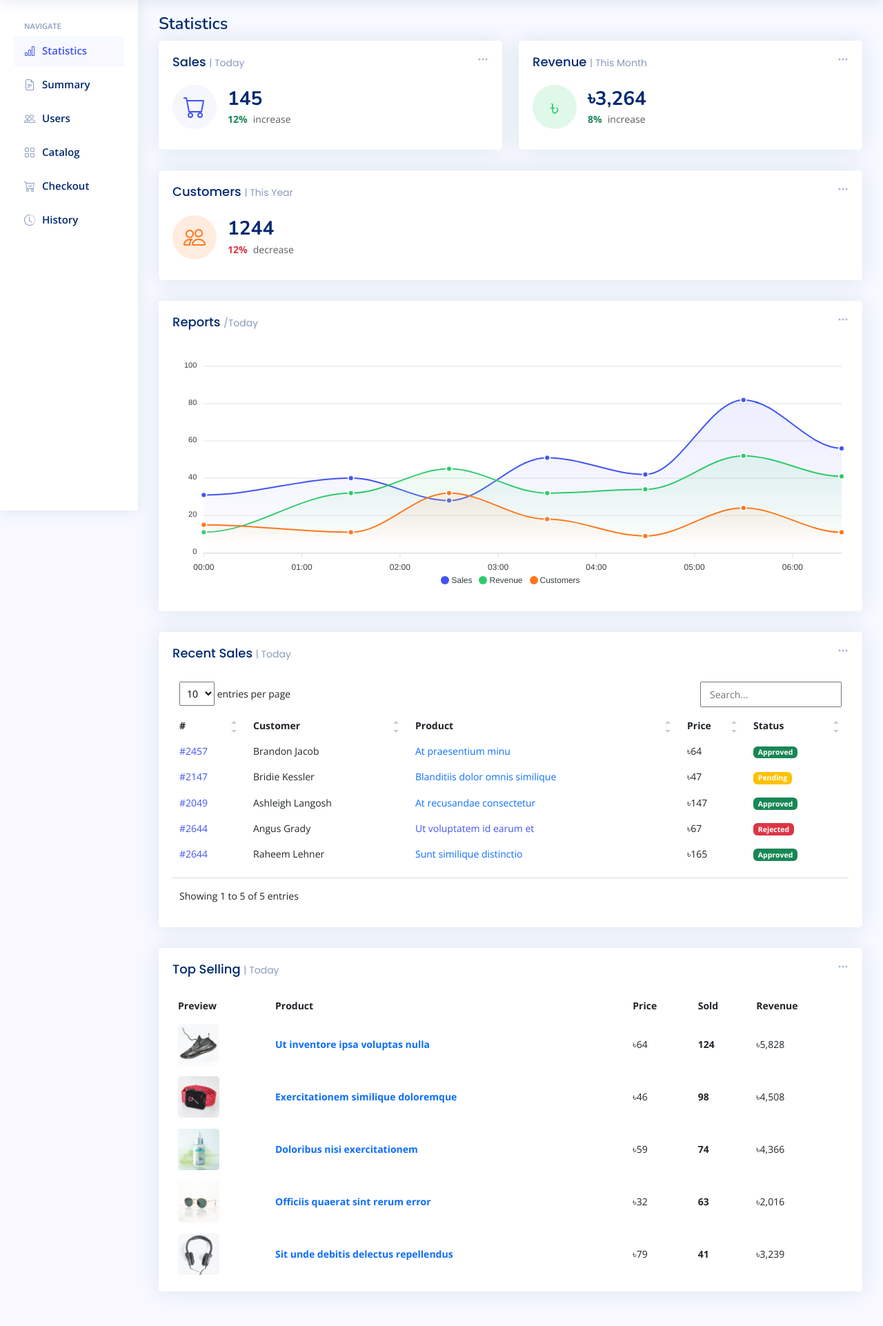
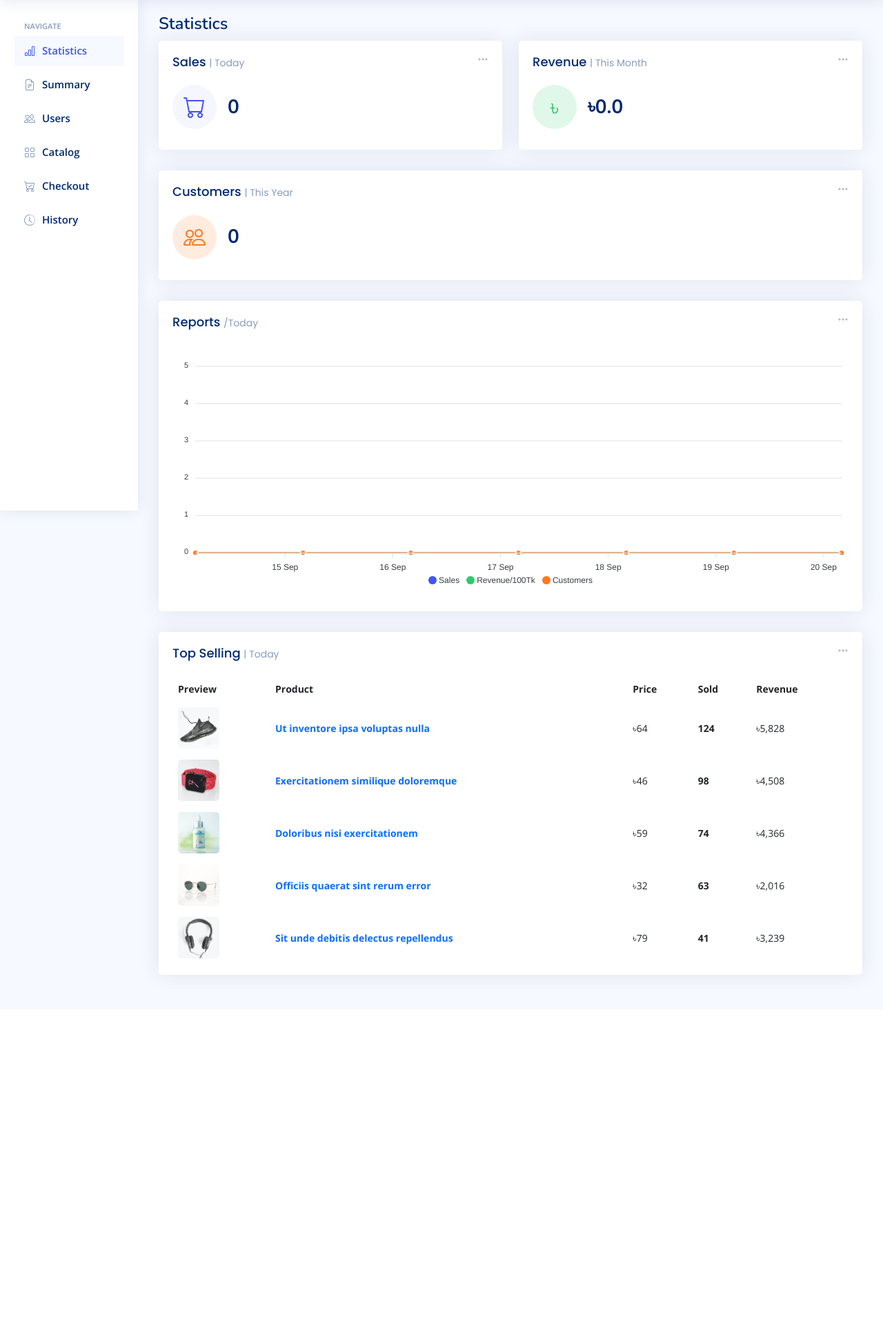
Before and after one commit to Mahdi3M/Canteen_Management, a Django app: page /home/ in a window 1280 px wide. Shown: the part 60-1982 px from the top of the page at 69% size. After the commit the page ends 1488 px from the top, so only its background shows below. Run offline with Django 4.2, Linux system fonts and the light colour scheme; a user stored in the database is signed in; tables that the repository leaves empty hold one stand-in row (values such as "Sample post"); grey boxes marked "Sample" are stand-in pictures; some libraries are stand-ins or nearby versions.

Commit message:
Statistics Chart and Cards Complete

```diff
--- a/Canteen_Management/Canteen/templates/Canteen/admin_summary.html
+++ b/Canteen_Management/Canteen/templates/Canteen/admin_summary.html
@@ -5,7 +5,7 @@
 <main id="main" class="main">
 
   <div class="pagetitle">
-    <h1>Statistics</h1>
+    <h1>Summary</h1>
   </div><!-- End Page Title -->
 
   <!-- Pills Tabs -->
--- a/Canteen_Management/Canteen/templates/Canteen/index.html
+++ b/Canteen_Management/Canteen/templates/Canteen/index.html
@@ -40,9 +40,7 @@
                       <i class="bi bi-cart"></i>
                     </div>
                     <div class="ps-3">
-                      <h6>145</h6>
-                      <span class="text-success small pt-1 fw-bold">12%</span> <span class="text-muted small pt-2 ps-1">increase</span>
-
+                      <h6>{{ weekly.total_sales }}</h6>
                     </div>
                   </div>
                 </div>
@@ -75,9 +73,7 @@
                       <span class="taka-symbol">&#2547;</span>
                     </div>
                     <div class="ps-3">
-                      <h6>৳3,264</h6>
-                      <span class="text-success small pt-1 fw-bold">8%</span> <span class="text-muted small pt-2 ps-1">increase</span>
-
+                      <h6>৳{{ weekly.total_revenue }}</h6>
                     </div>
                   </div>
                 </div>
@@ -111,9 +107,7 @@
                       <i class="bi bi-people"></i>
                     </div>
                     <div class="ps-3">
-                      <h6>1244</h6>
-                      <span class="text-danger small pt-1 fw-bold">12%</span> <span class="text-muted small pt-2 ps-1">decrease</span>
-
+                      <h6>{{ weekly.total_customer }}</h6>
                     </div>
                   </div>
 
@@ -147,16 +141,17 @@
 
                   <script>
                     document.addEventListener("DOMContentLoaded", () => {
+                      console.log({{ weekly.sales|safe }})
                       new ApexCharts(document.querySelector("#reportsChart"), {
                         series: [{
                           name: 'Sales',
-                          data: [31, 40, 28, 51, 42, 82, 56],
+                          data: {{ weekly.sales|safe }},
                         }, {
-                          name: 'Revenue',
-                          data: [11, 32, 45, 32, 34, 52, 41]
+                          name: 'Revenue/100Tk',
+                          data: {{ weekly.revenue|safe }},
                         }, {
                           name: 'Customers',
-                          data: [15, 11, 32, 18, 9, 24, 11]
+                          data: {{ weekly.customer|safe}},
                         }],
                         chart: {
                           height: 350,
@@ -187,7 +182,7 @@
                         },
                         xaxis: {
                           type: 'datetime',
-                          categories: ["2018-09-19T00:00:00.000Z", "2018-09-19T01:30:00.000Z", "2018-09-19T02:30:00.000Z", "2018-09-19T03:30:00.000Z", "2018-09-19T04:30:00.000Z", "2018-09-19T05:30:00.000Z", "2018-09-19T06:30:00.000Z"]
+                          categories: {{ weekly.time|safe }},
                         },
                         tooltip: {
                           x: {
@@ -203,80 +198,6 @@
 
               </div>
             </div><!-- End Reports -->
-
-            <!-- Recent Sales -->
-            <div class="col-12">
-              <div class="card recent-sales overflow-auto">
-
-                <div class="filter">
-                  <a class="icon" href="#" data-bs-toggle="dropdown"><i class="bi bi-three-dots"></i></a>
-                  <ul class="dropdown-menu dropdown-menu-end dropdown-menu-arrow">
-                    <li class="dropdown-header text-start">
-                      <h6>Filter</h6>
-                    </li>
-
-                    <li><a class="dropdown-item" href="#">Today</a></li>
-                    <li><a class="dropdown-item" href="#">This Month</a></li>
-                    <li><a class="dropdown-item" href="#">This Year</a></li>
-                  </ul>
-                </div>
-
-                <div class="card-body">
-                  <h5 class="card-title">Recent Sales <span>| Today</span></h5>
-
-                  <table class="table table-borderless datatable">
-                    <thead>
-                      <tr>
-                        <th scope="col">#</th>
-                        <th scope="col">Customer</th>
-                        <th scope="col">Product</th>
-                        <th scope="col">Price</th>
-                        <th scope="col">Status</th>
-                      </tr>
-                    </thead>
-                    <tbody>
-                      <tr>
-                        <th scope="row"><a href="#">#2457</a></th>
-                        <td>Brandon Jacob</td>
-                        <td><a href="#" class="text-primary">At praesentium minu</a></td>
-                        <td>৳64</td>
-                        <td><span class="badge bg-success">Approved</span></td>
-                      </tr>
-                      <tr>
-                        <th scope="row"><a href="#">#2147</a></th>
-                        <td>Bridie Kessler</td>
-                        <td><a href="#" class="text-primary">Blanditiis dolor omnis similique</a></td>
-                        <td>৳47</td>
-                        <td><span class="badge bg-warning">Pending</span></td>
-                      </tr>
-                      <tr>
-                        <th scope="row"><a href="#">#2049</a></th>
-                        <td>Ashleigh Langosh</td>
-                        <td><a href="#" class="text-primary">At recusandae consectetur</a></td>
-                        <td>৳147</td>
-                        <td><span class="badge bg-success">Approved</span></td>
-                      </tr>
-                      <tr>
-                        <th scope="row"><a href="#">#2644</a></th>
-                        <td>Angus Grady</td>
-                        <td><a href="#" class="text-primar">Ut voluptatem id earum et</a></td>
-                        <td>৳67</td>
-                        <td><span class="badge bg-danger">Rejected</span></td>
-                      </tr>
-                      <tr>
-                        <th scope="row"><a href="#">#2644</a></th>
-                        <td>Raheem Lehner</td>
-                        <td><a href="#" class="text-primary">Sunt similique distinctio</a></td>
-                        <td>৳165</td>
-                        <td><span class="badge bg-success">Approved</span></td>
-                      </tr>
-                    </tbody>
-                  </table>
-
-                </div>
-
-              </div>
-            </div><!-- End Recent Sales -->
 
             <!-- Top Selling -->
             <div class="col-12">
--- a/Canteen_Management/Canteen/templates/Canteen/register.html
+++ b/Canteen_Management/Canteen/templates/Canteen/register.html
@@ -141,9 +141,6 @@
                 </div>
               </div>
             </form>
-
-
-
             <div class="credits">
               <!-- All the links in the footer should remain intact. -->
               <!-- You can delete the links only if you purchased the pro version. -->
--- a/Canteen_Management/Canteen/views.py
+++ b/Canteen_Management/Canteen/views.py
@@ -2,13 +2,14 @@ from django.shortcuts import render, redirect
 from django.contrib.auth.decorators import login_required
 from django.contrib.auth import authenticate, login, logout
 from django.contrib import messages
+from django.utils import timezone
 from django.utils.dateparse import parse_date
 from django.db import transaction
+from django.db.models import Sum, Count
 from .models import *
 from functools import wraps
+from datetime import timedelta
 import json
-import time
-import datetime
 
 # Create your views here.
 
@@ -24,6 +25,52 @@ def role_required(allowed_roles=[]):
                 return redirect('Canteen:signin')
         return _wrapped_view
     return decorator
+
+def get_sales_data(timespan):
+    today = timezone.now()
+    if timespan == "one_month_ago":
+        start_time = today - timedelta(days = 30)
+        diff = timedelta(days = 1)
+        spans = [start_time + timedelta(days=i) for i in range(30)]
+    elif timespan == "one_week_ago":
+        start_time = today - timedelta(weeks = 1)
+        diff = timedelta(days = 1)
+        spans = [start_time + timedelta(days=i) for i in range(7)]
+    elif timespan == "one_day_ago":
+        start_time = today - timedelta(days = 1)
+        diff = timedelta(hours = 1)
+        spans = [start_time + timedelta(hours=i) for i in range(24)]
+
+    sales_list = []
+    revenue_list = []
+    customer_list = []
+    time_list = []
+
+    for ti in spans:
+        next_ti = ti + diff
+        sales = OrderItem.objects.filter(
+            order__timestamp__gte=ti,
+            order__timestamp__lte=next_ti
+        ).aggregate(
+            sold=Sum('quantity'),
+            revenue=Sum('total'),
+            customer=Count('id')
+        )
+
+        sales_list.append(sales['sold'] or 0)
+        revenue_list.append(float(str(sales['revenue'] or 0))/100)
+        customer_list.append(sales['customer'] or 0)
+        time_list.append(ti.isoformat())
+
+    return {
+        'sales':sales_list,
+        'revenue':revenue_list,
+        'customer': customer_list,
+        'time':time_list,
+        'total_sales': sum(sales_list),
+        'total_revenue': sum(revenue_list)*100,
+        'total_customer':sum(customer_list)
+        }
 
 
 #<-- ======= Pages ======= -->
@@ -126,6 +173,8 @@ def customer_catalog(request):
     subcategory_names = Subcategory.objects.values_list('name', flat=True)
     product_names = Product.objects.values_list('name', flat=True)
     context["keywords"] = list(category_names) + list(subcategory_names) + list(product_names)
+    if request.user.role == "Bar NCO":
+        context['notification'] = Product.objects.filter(stock_quantity__lte = 5)
 
     if request.method == "POST":
         query = request.POST.get('query')
@@ -376,13 +425,21 @@ def nco_inventory(request):
 @login_required(redirect_field_name='next', login_url="Canteen:signin")
 @role_required(allowed_roles=['Admin'])
 def home(request):
-    return render(request, "Canteen/index.html")
+
+    context = {}
+
+    context['monthly'] = get_sales_data("one_month_ago")
+    context['weekly'] = get_sales_data("one_week_ago")
+    context['daily'] = get_sales_data("one_day_ago")
+
+    return render(request, "Canteen/index.html", context)
 
 
 
 @login_required(redirect_field_name='next', login_url="Canteen:signin")
 @role_required(allowed_roles=['Admin'])
 def admin_summary(request):
+
     return render(request, "Canteen/admin_summary.html")
 
 
```
